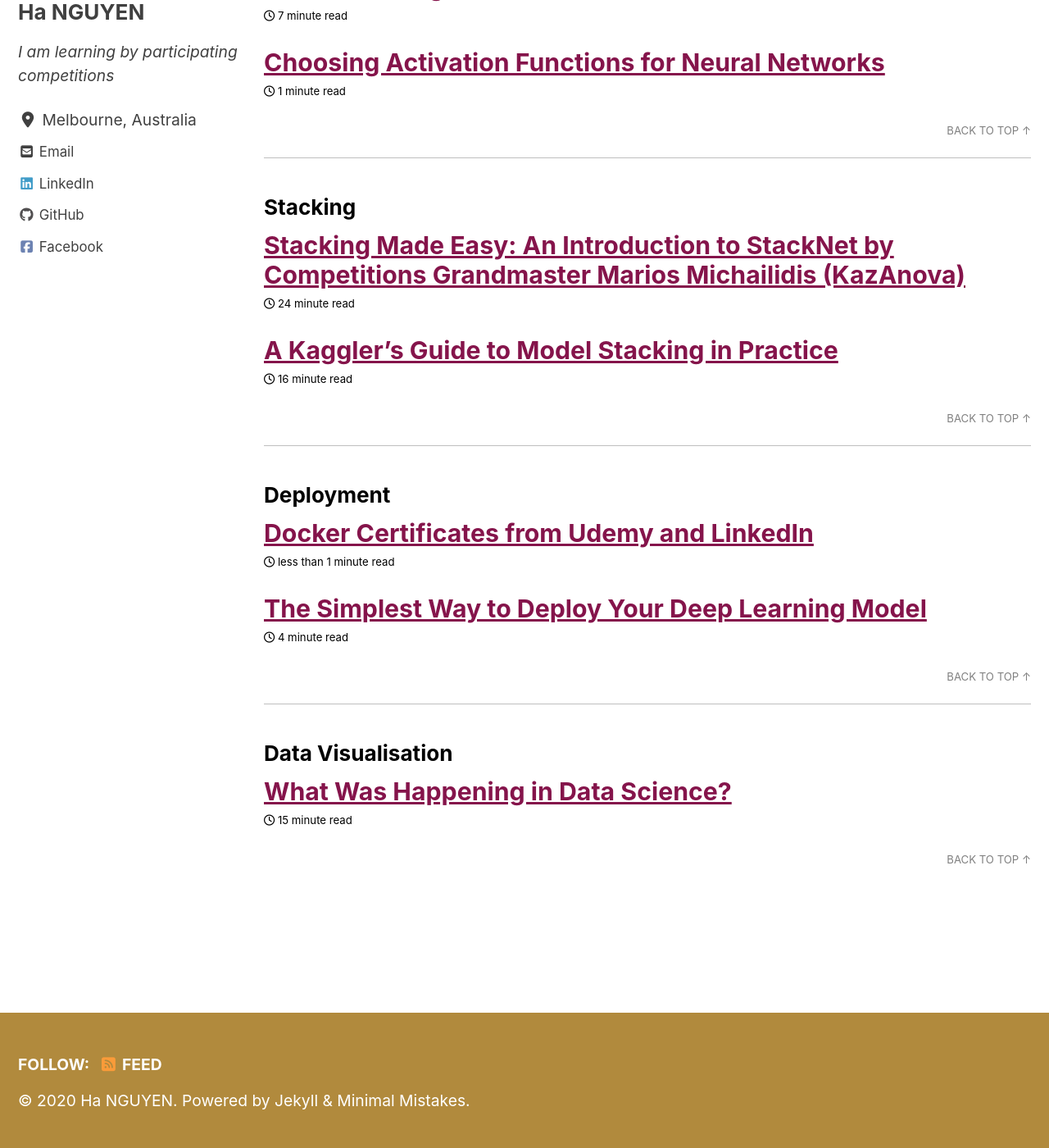
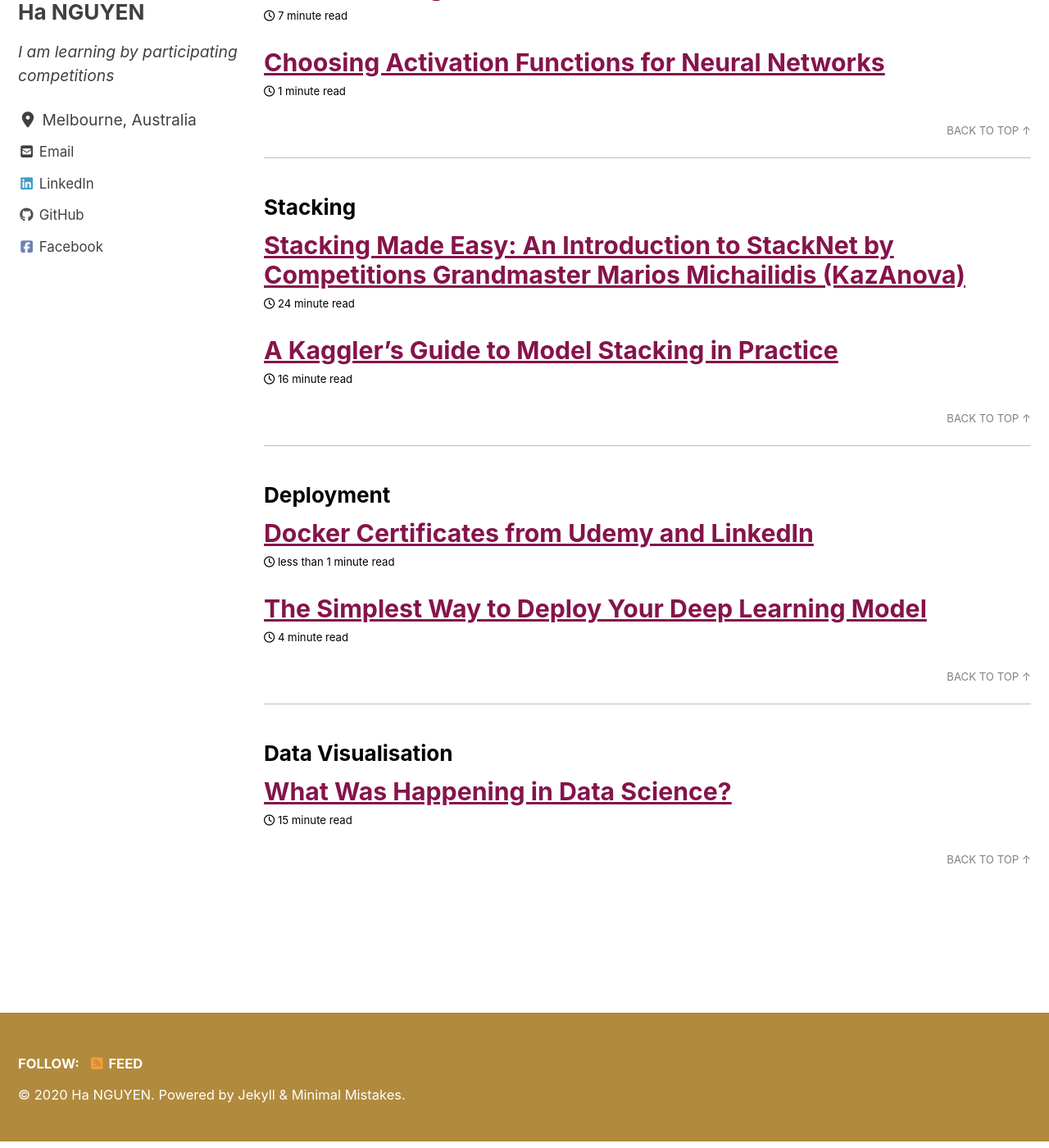
Before and after one commit to datasciblog/datasciblog.github.io, a Jekyll site: the page built from index.html, in a window 1280 px wide and 1400 px high, scrolled down 2435 px. Shown: the whole window at 82% size. Built offline with Jekyll 4.4.1, drawn with Linux system fonts in a browser that asks for light colours; cached includes are drawn as plain includes; nearby versions of some CDN libraries; the list of posts is cut into pages by our own code.

Commit message:
Update _footer.scss

```diff
--- a/_sass/minimal-mistakes/_footer.scss
+++ b/_sass/minimal-mistakes/_footer.scss
@@ -49,7 +49,7 @@
 
 .page__footer-copyright {
   font-family: $global-font-family;
-  font-size: $type-size-7;
+  font-size: $type-size-8;
 }
 
 .page__footer-follow {
@@ -64,7 +64,7 @@
     padding-top: 5px;
     padding-bottom: 5px;
     font-family: $sans-serif-narrow;
-    font-size: $type-size-7;
+    font-size: $type-size-8;
     text-transform: uppercase;
   }
 
```
